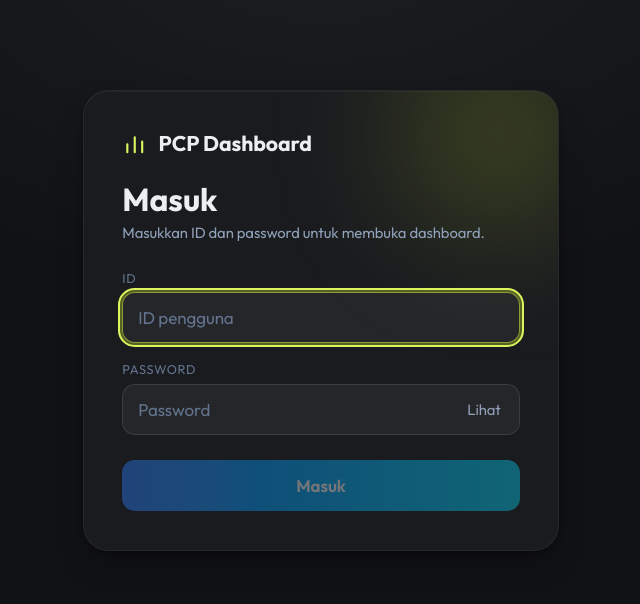
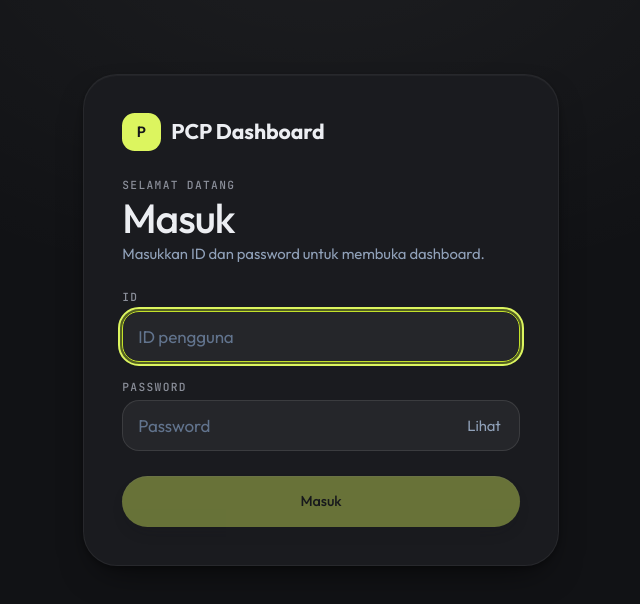
Before and after one commit to Bgtip13/dashboard, a Next.js app: page /login in a window 1280 px wide. Shown: the top 604 px of the page, without its empty margins (319-959 px from the left). Built offline with nearby package versions, Linux system fonts and the light colour scheme.

Commit message:
Add files via upload

```diff
--- a/src/app/login/page.tsx
+++ b/src/app/login/page.tsx
@@ -3,7 +3,6 @@ import { Suspense, useState } from "react";
 import { useRouter, useSearchParams } from "next/navigation";
 import { useQueryClient } from "@tanstack/react-query";
 import { motion } from "framer-motion";
-import Icn from "@/components/Icn";
 
 function LoginForm() {
   const router = useRouter();
@@ -40,7 +39,7 @@ function LoginForm() {
   }
 
   const input =
-    "h-12 w-full rounded-xl border border-white/10 bg-white/5 px-3.5 text-base text-slate-200 outline-none transition-colors placeholder:text-slate-500 focus:border-indigo-400/60";
+    "h-12 w-full rounded-2xl border border-white/10 bg-white/5 px-3.5 text-base text-slate-200 outline-none transition-colors placeholder:text-slate-500 focus:border-[var(--lime-deep)]";
 
   return (
     <div className="flex min-h-[80vh] items-center justify-center py-10">
@@ -48,21 +47,21 @@ function LoginForm() {
         onSubmit={masuk}
         initial={{ opacity: 0, y: 16 }}
         animate={{ opacity: 1, y: 0 }}
-        className="relative w-full max-w-md overflow-hidden rounded-3xl border border-white/10 bg-white/[0.04] p-7 sm:p-9"
+        className="relative w-full max-w-md overflow-hidden rounded-[2rem] border border-white/10 bg-white/[0.04] p-7 sm:p-9"
       >
-        <div aria-hidden className="pointer-events-none absolute -right-10 -top-14 h-48 w-48 rounded-full bg-indigo-500/20 blur-3xl" />
-        <div className="relative">
+                <div className="relative">
           <div className="flex items-center gap-2.5 text-xl font-bold">
-            <Icn e="📊" className="h-6 w-6 text-indigo-300" /> PCP Dashboard
+            <span className="flex h-9 w-9 items-center justify-center rounded-xl bg-[#15161a] text-sm font-semibold text-white dark:bg-[var(--lime)] dark:text-[#15161a]">P</span> PCP Dashboard
           </div>
-          <h1 className="mt-5 text-3xl font-bold">Masuk</h1>
+          <p className="lbl mt-6">Selamat datang</p>
+          <h1 className="mt-1 text-[2.4rem] font-medium leading-none tracking-tight">Masuk</h1>
           <p className="mt-1 text-sm text-slate-400">Masukkan ID dan password untuk membuka dashboard.</p>
 
-          <label className="mt-6 block text-[0.75rem] uppercase tracking-wider text-slate-500" htmlFor="uid">ID</label>
+          <label className="lbl mt-6 block" htmlFor="uid">ID</label>
           <input id="uid" value={id} onChange={(e) => setId(e.target.value)} autoComplete="username"
             autoCapitalize="none" autoFocus placeholder="ID pengguna" className={`${input} mt-1`} />
 
-          <label className="mt-4 block text-[0.75rem] uppercase tracking-wider text-slate-500" htmlFor="pwd">Password</label>
+          <label className="lbl mt-4 block" htmlFor="pwd">Password</label>
           <div className="relative mt-1">
             <input id="pwd" type={lihat ? "text" : "password"} value={password}
               onChange={(e) => setPassword(e.target.value)} autoComplete="current-password"
@@ -80,7 +79,7 @@ function LoginForm() {
           )}
 
           <button type="submit" disabled={busy || !id.trim() || !password}
-            className="mt-6 h-12 w-full rounded-xl bg-gradient-to-r from-blue-500 to-cyan-400 text-base font-semibold text-white shadow-[0_8px_28px_rgba(59,130,246,0.45)] transition-all hover:brightness-110 hover:shadow-[0_10px_34px_rgba(59,130,246,0.6)] active:scale-[0.98] disabled:opacity-40 disabled:shadow-none">
+            className="btn-ink mt-6 h-12 w-full justify-center disabled:opacity-40">
             {busy ? "Memeriksa…" : "Masuk"}
           </button>
         </div>
```
